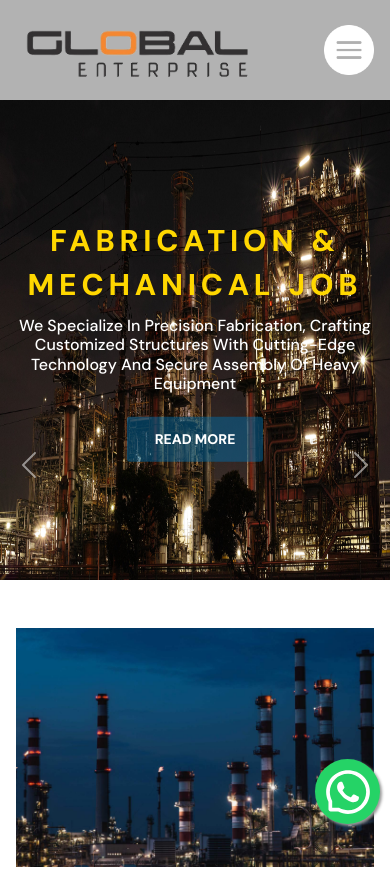
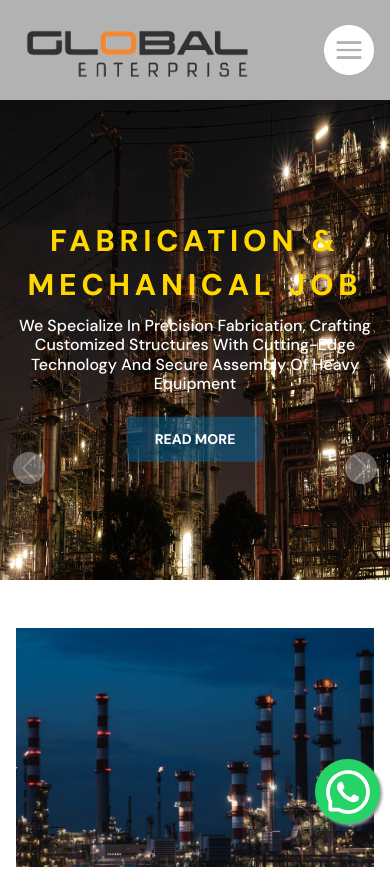
Before and after one commit to rmaheshwari819/globalenterprises, a React (Create React App) app: page / in a window 390 px wide. Shown: the top 869 px of the page. Built offline with nearby package versions, Linux system fonts and the light colour scheme.

Commit message:
added: animation fixed

```diff
--- a/src/components/BannerSlider/BannerSlider.css
+++ b/src/components/BannerSlider/BannerSlider.css
@@ -48,11 +48,20 @@
   font-size: 14px;
   /* background-color: rgba(0, 0, 0, 0.5); */
   background-color: rgba(2, 107, 163, 0.5);
-  transition: all 0.2s ease-in-out;
+  /* transition: all 0.2s ease-in-out; */
 }
 .textbox-design button:hover {
   background-color: #005582;
   border-radius: 5px;
+}
+
+.carousel-control-next-icon {
+  background-color: #b2b2b2;
+  border-radius: 50%;
+}
+.carousel-control-prev-icon {
+  background-color: #b2b2b2;
+  border-radius: 50%;
 }
 
 @media screen and (max-width: 840px) {
@@ -120,10 +129,26 @@
 
 @media screen and (max-width: 620px) {
   .carousel-control-next-icon {
-    margin-top: 250px;
+    /* margin-top: 250px; */
+    position: absolute;
+    bottom: 26%;
   }
   .carousel-control-prev-icon {
-    margin-top: 250px;
+    /* margin-top: 250px; */
+    position: absolute;
+    bottom: 26%;
+  }
+}
+@media screen and (max-width: 425px) {
+  .carousel-control-next-icon {
+    /* margin-top: 250px; */
+    position: absolute;
+    bottom: 20%;
+  }
+  .carousel-control-prev-icon {
+    /* margin-top: 250px; */
+    position: absolute;
+    bottom: 20%;
   }
 }
 @media screen and (max-width: 620px) {
--- a/src/components/BannerSlider/BannerSlider.jsx
+++ b/src/components/BannerSlider/BannerSlider.jsx
@@ -51,43 +51,48 @@ const BannerSlider = () => {
   ];
 
   return (
-    <Carousel
-      fade
-      indicators={false}
-      interval={4000}
-      draggable={true}
-      // data-bs-theme="dark"
-    >
+    <Carousel fade indicators={false} interval={4000} draggable={true}>
       {BannerData.map((item, index) => (
         <Carousel.Item key={index}>
-          <div className="img-container">
-            <div style={{ width: '100%', height: '100%' }}>
-              <img
+          <motion.div className="img-container">
+            <motion.div style={{ width: '100%', height: '100%' }}>
+              <motion.img
                 initial={{ scale: 1 }}
                 whileInView={{ scale: 1.3 }}
-                transition={{ duration: 12.5, ease: 'easeIn' }}
+                transition={{ duration: 12.5, ease: 'easeInOut' }}
                 src={item.image}
                 style={{ width: '100%', height: '100%', contain: 'cover' }}
                 alt={item.heading}
               />
-            </div>
-            <div style={{ border: '1px solid red' }}>
-              <div
+            </motion.div>
+
+            <div className="textbox-design px-lg-0 px-md-0 px-sm-0 px-2">
+              <motion.h1
                 initial={{ scale: 0, opacity: 0 }}
                 whileInView={{ scale: 1, opacity: 1 }}
                 transition={{ duration: 1.2, delay: 0.6, ease: 'easeInOut' }}
-                className="textbox-design px-lg-0 px-md-0 px-sm-0 px-2"
               >
-                <h1>{item.heading}</h1>
-                <h2>{item.subheading}</h2>
-                <Link to="/services">
-                  <button className="mt-lg-5 mt-md-5 mt-sm-4 mt-3">
-                    Read more
-                  </button>
-                </Link>
-              </div>
+                {item.heading}
+              </motion.h1>
+              <motion.h2
+                initial={{ scale: 0, opacity: 0 }}
+                whileInView={{ scale: 1, opacity: 1 }}
+                transition={{ duration: 1.2, delay: 0.6, ease: 'easeInOut' }}
+              >
+                {item.subheading}
+              </motion.h2>
+              <Link to="/services">
+                <motion.button
+                  initial={{ scale: 0, opacity: 0 }}
+                  whileInView={{ scale: 1, opacity: 1 }}
+                  transition={{ duration: 1.2, delay: 0.6, ease: 'easeInOut' }}
+                  className="mt-lg-5 mt-md-5 mt-sm-4 mt-3"
+                >
+                  Read more
+                </motion.button>
+              </Link>
             </div>
-          </div>
+          </motion.div>
         </Carousel.Item>
       ))}
     </Carousel>
```
